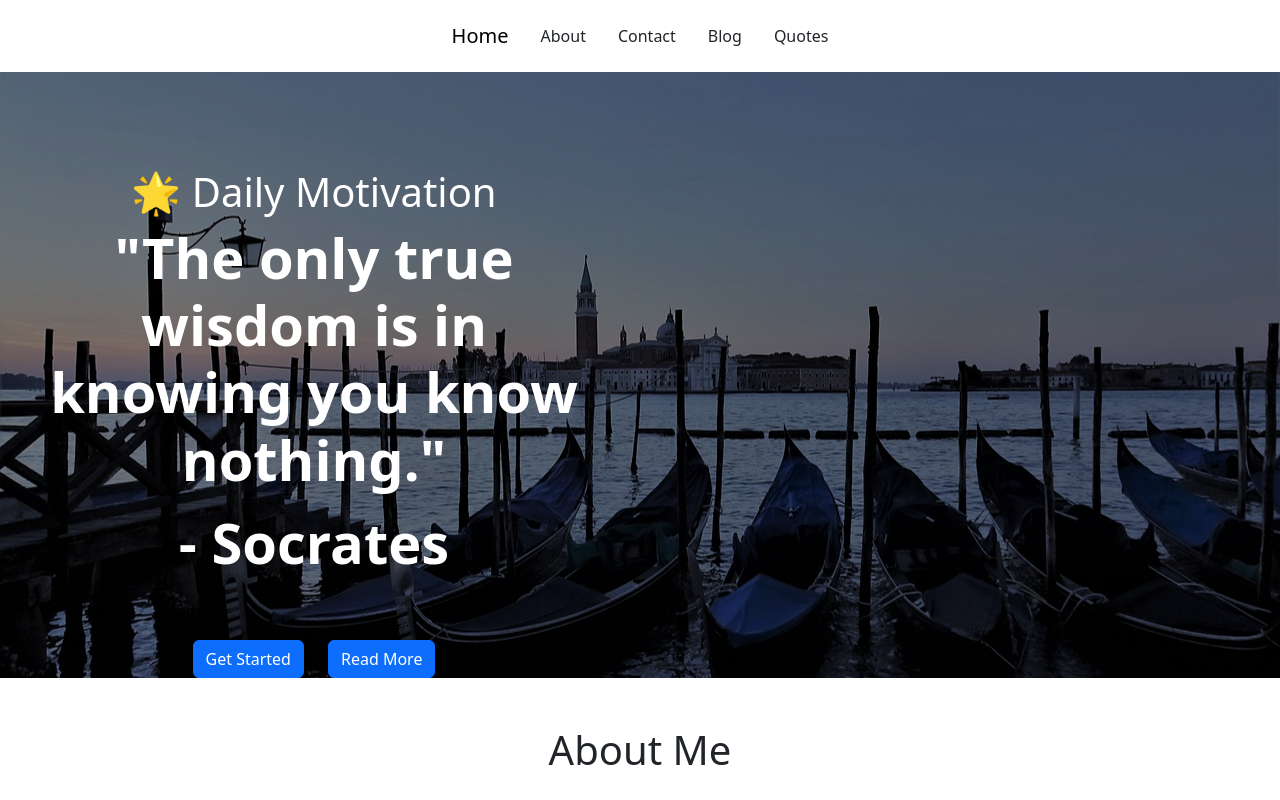
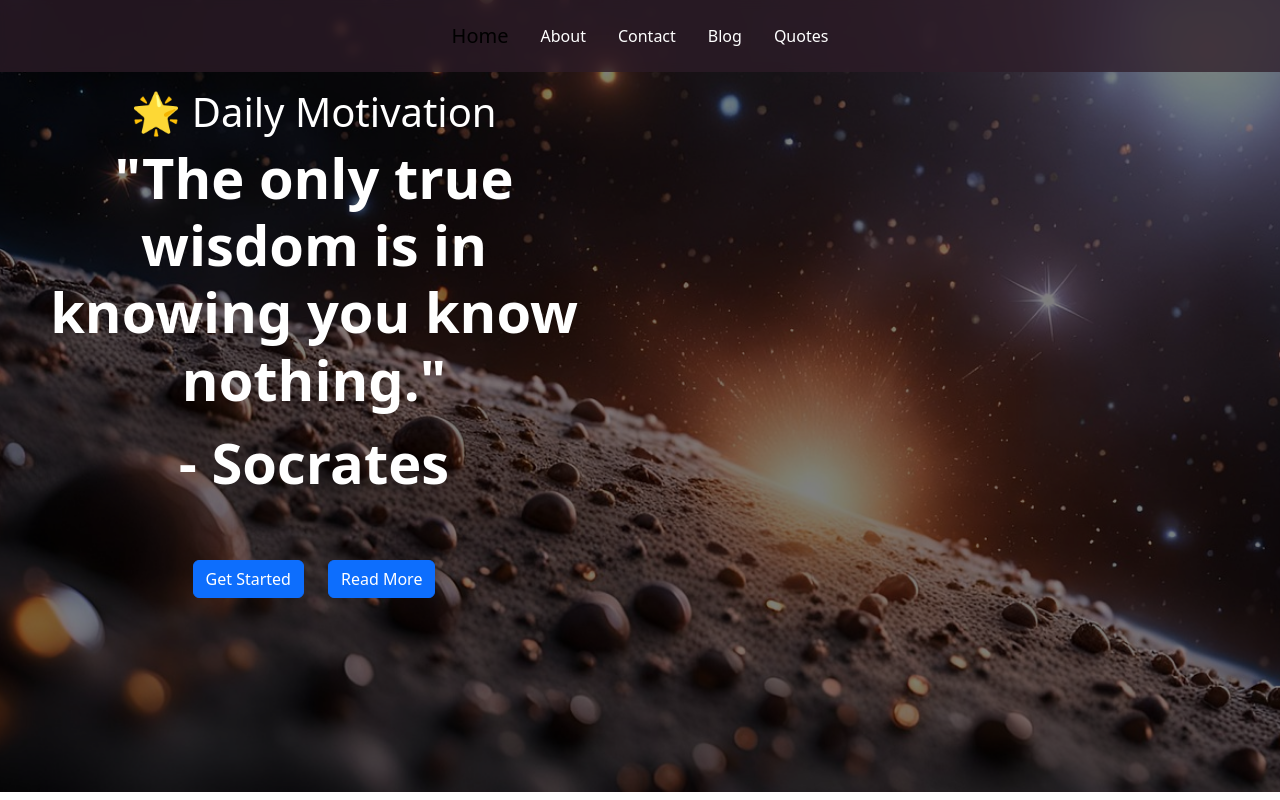
Before and after one commit to bhetea/Next-js-project, a Next.js app: page / in a window 1280 px wide. Shown: the top 800 px of the page. Built offline with nearby package versions, Linux system fonts and the light colour scheme; no server answers; a web font is replaced by a local one.

Commit message:
Modify the custom style

```diff
--- a/app/style.module.css
+++ b/app/style.module.css
@@ -1,8 +1,8 @@
 .backgroundimg {
-    background-image: url('/background.jpg');
+  background-image: url("/img_2.jpg");
   background-size: cover;
   background-position: center;
-    min-height: 500px;
+  min-height: 100vh;
   width: 100%;
   position: relative;
 }
@@ -21,3 +21,21 @@
   position: relative;
   z-index: 3;
 }
+
+.bdgstick {
+  position: sticky;
+  top: 0;
+  z-index: 1000;
+}
+
+.bgtrans {
+  color: white;
+  -webkit-backdrop-filter: blur(5px);
+  backdrop-filter: blur(5px);
+  background-color: rgba(46, 29, 40, 0.754);
+
+}
+
+.home {
+  margin-top: -5rem;
+}
```
Lines whose indentation alone changed are shown as unchanged.
